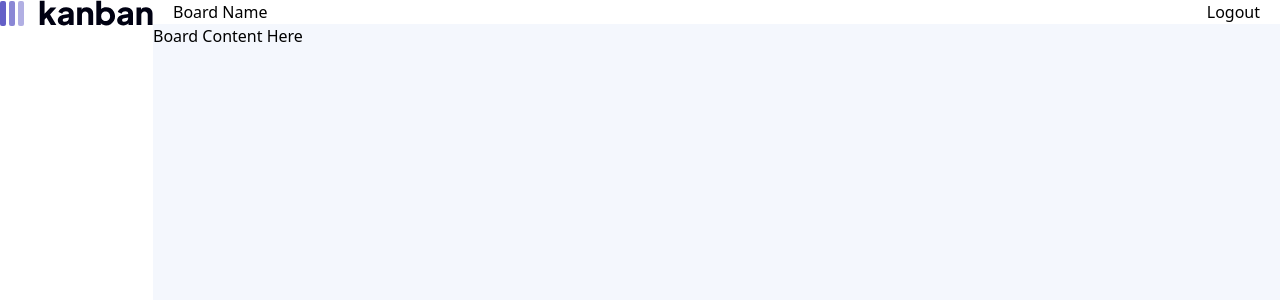
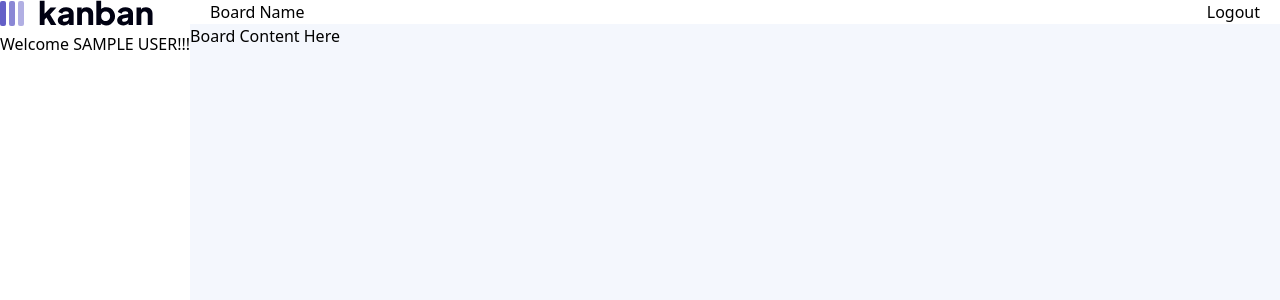
Before and after one commit to jim9112/my-kanban, a Next.js app: page / in a window 1280 px wide. Shown: the top 300 px of the page. Built offline with nearby package versions, Linux system fonts and the light colour scheme; no server answers; sample sign-in values are in the browser's storage.

Commit message:
add user state

```diff
--- a/pages/index.tsx
+++ b/pages/index.tsx
@@ -5,17 +5,20 @@
 import { auth } from '../firebaseIndex';
 import { onAuthStateChanged, signOut } from 'firebase/auth';
 import { useRouter } from 'next/router';
+import { useState } from 'react';
 
 const Home: NextPage = () => {
   const router = useRouter();
-
+  const [currentUser, setCurrentUser] = useState<string | null>('');
+  const [uid, setUid] = useState<string | null>('');
   // Check if user is logged in
   onAuthStateChanged(auth, (user) => {
     if (user) {
       // User is signed in, see docs for a list of available properties
       // https://firebase.google.com/docs/reference/js/firebase.User
-      const uid = user.uid;
-      console.log(`User is logged in: ${user.displayName}`);
+      setCurrentUser(user.displayName);
+      setUid(user.uid);
+      console.log(`User is logged in: ${currentUser}, ${uid}`);
       // ...
     } else {
       // User is signed out
@@ -46,6 +49,7 @@
       <main className='flex min-h-screen'>
         <aside>
           <Image src={iconLight} alt='logo' />
+          <p>Welcome {currentUser?.toUpperCase()}!!!</p>
         </aside>
         <div className='flex-1 h-ful flex flex-col'>
           <header className='flex justify-between px-5'>
```
